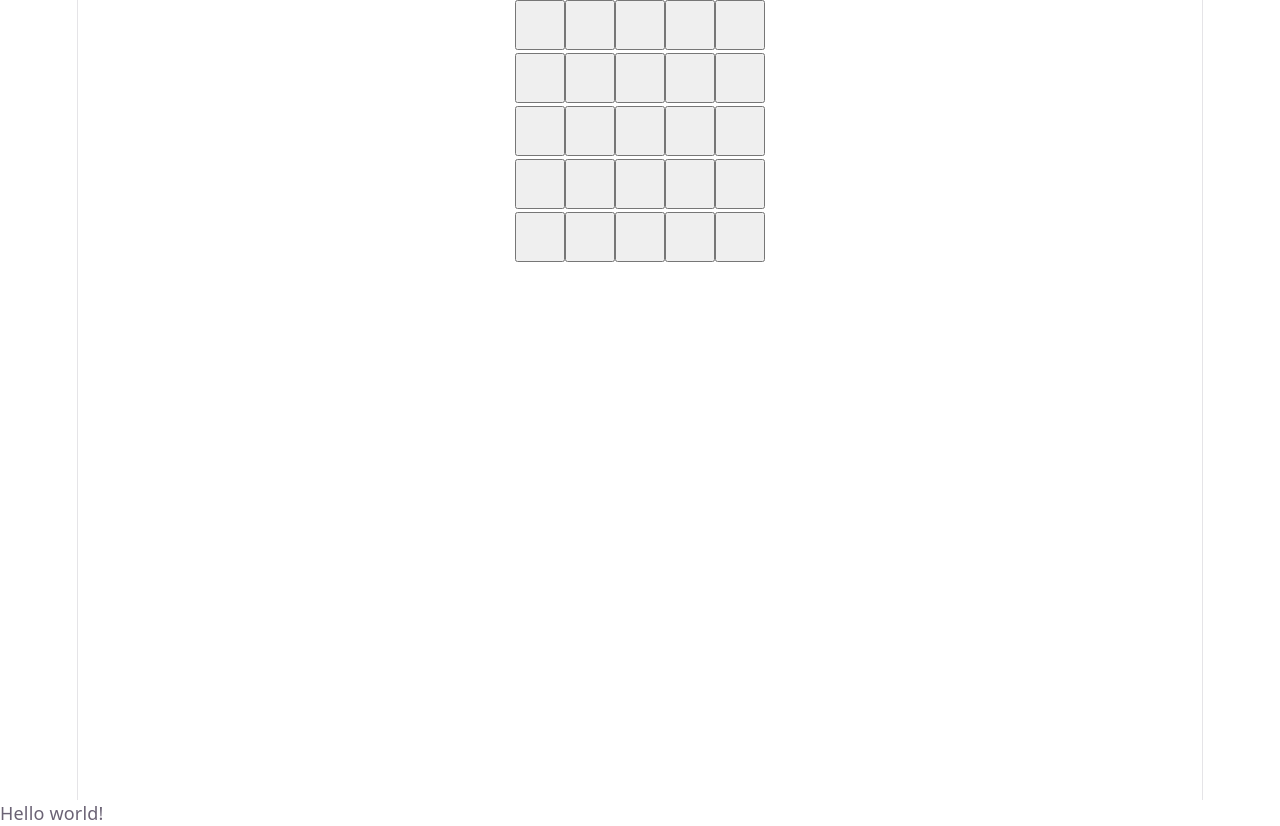
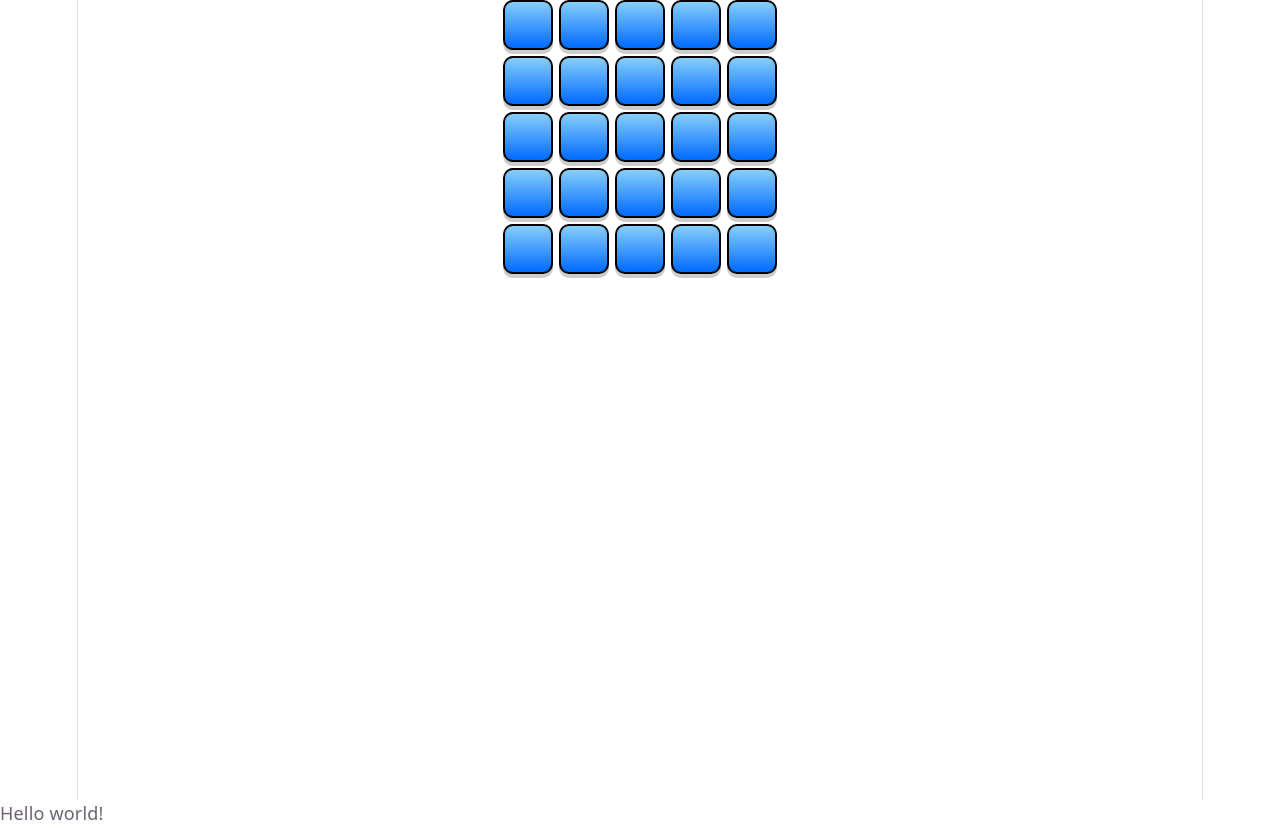
Before and after one commit to sekigutihukuda-stack/projectGomoku, a React (Vite) app: page / in a window 1280 px wide. Built offline with nearby package versions, Linux system fonts and the light colour scheme.

Commit message:
ボタンの見た目の変更

```diff
--- a/src/App.css
+++ b/src/App.css
@@ -186,4 +186,29 @@
 .square {
   width: 50px;
   height: 50px;
+  background-color: lightskyblue;
+  background-image: linear-gradient(to bottom,lightskyblue,#006aff);
+  border: 2px solid black;
+  border-radius: 10px;
+  box-shadow: 0px 4px 0px 0px rgba(0,0,0,0.2);
 }
+
+.square:hover {
+  transform: scale(1.1);
+}
+
+.square:active {
+  transform: scale(0.9);
+}
+
+.board-row {
+  display: flex;
+  gap: 6px;
+  justify-content: center;
+}
+
+.board {
+  display: flex;
+  flex-direction: column;
+  gap: 6px;
+}
--- a/src/App.jsx
+++ b/src/App.jsx
@@ -11,6 +11,7 @@ function Square() {
 export default function Board() {
   return(
     <>
+      <div className = "board">
         <div className = "board-row">
           <Square />
           <Square />
@@ -46,6 +47,7 @@ export default function Board() {
           <Square />
           <Square />
         </div>
+      </div>
     </>
   )
 }
```
Lines whose indentation alone changed are shown as unchanged.
